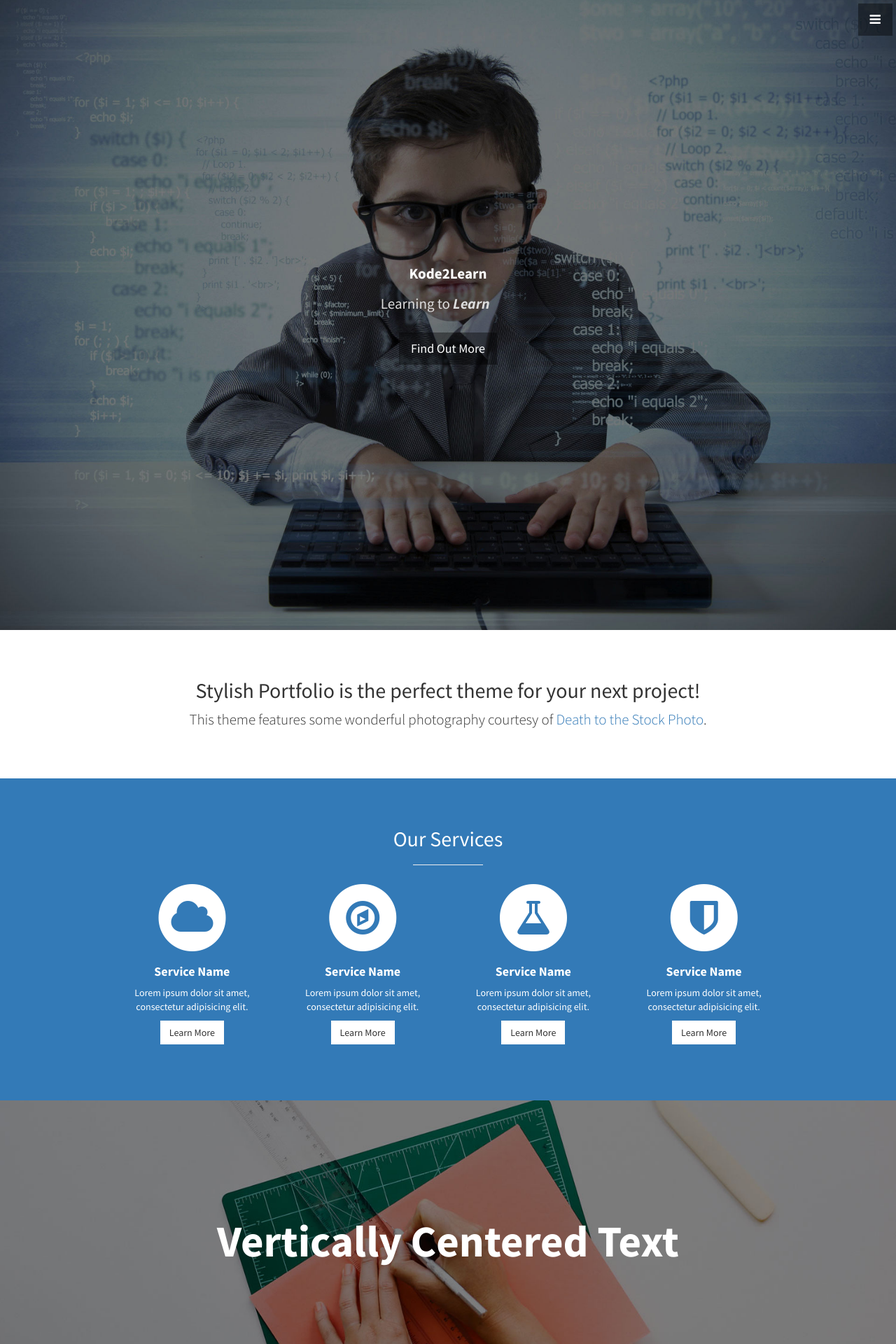
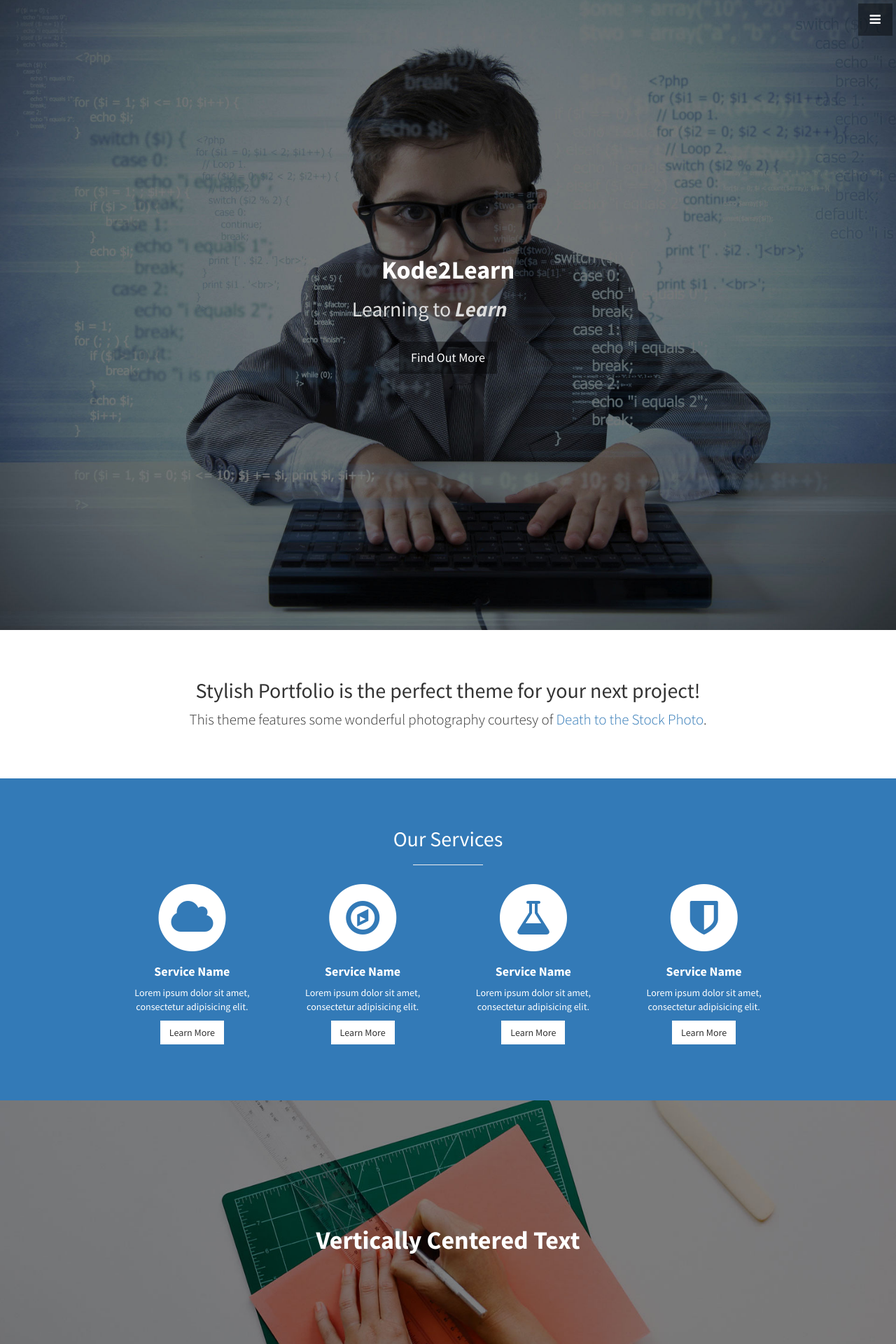
Before and after one commit to mdepero/kode2learn, a Jekyll site: the page built from index.html, in a window 1280 px wide. Shown: the top 1920 px of the page at 70% size. Built offline with Jekyll 4.4.1, drawn with Linux system fonts in a browser that asks for light colours.

Commit message:
building site

```diff
--- a/css/stylish-portfolio.css
+++ b/css/stylish-portfolio.css
@@ -25,7 +25,6 @@
 .text-vertical-center h1 {
     margin: 0;
     padding: 0;
-    font-size: 4.5em;
     font-weight: 700;
 }
 
@@ -164,12 +163,10 @@
 
 .header h1{
     color: #fff;
-    font-size: 1.5em;
 }
 
 .header h2{
     color: #ddd;
-    font-size: 1.5em;
 }
 
 /* About */
```
